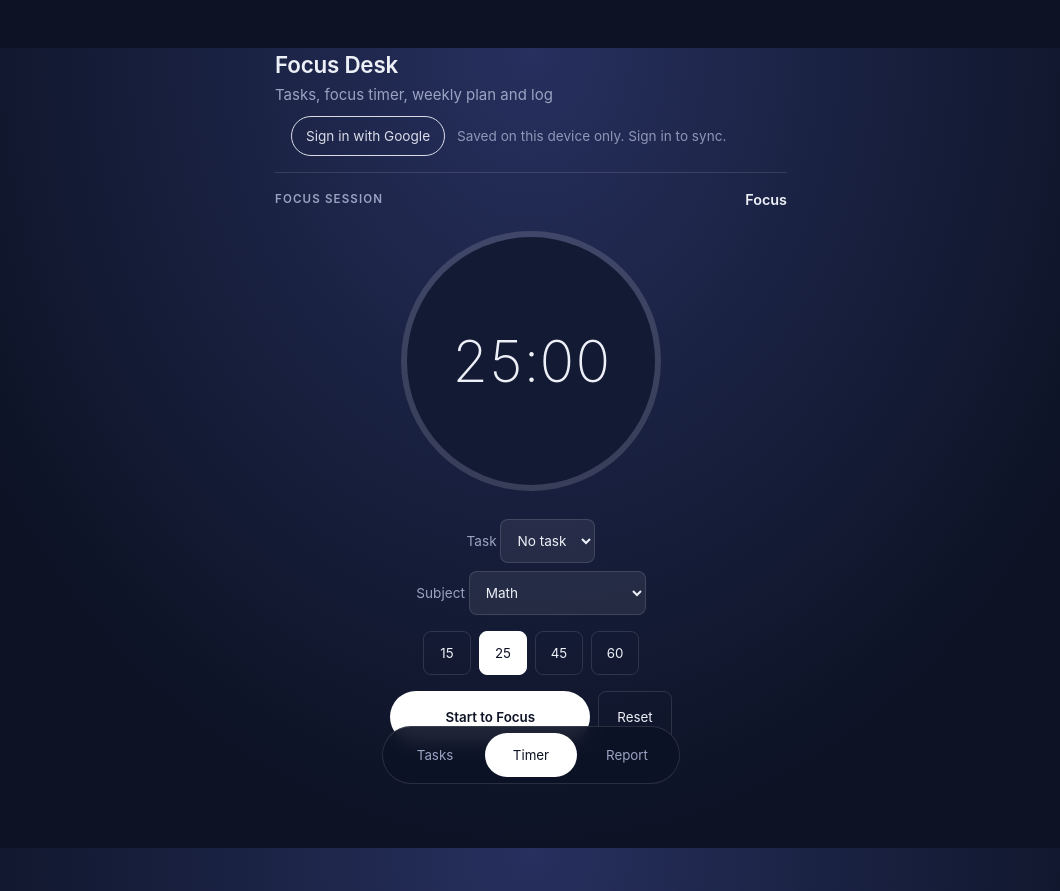
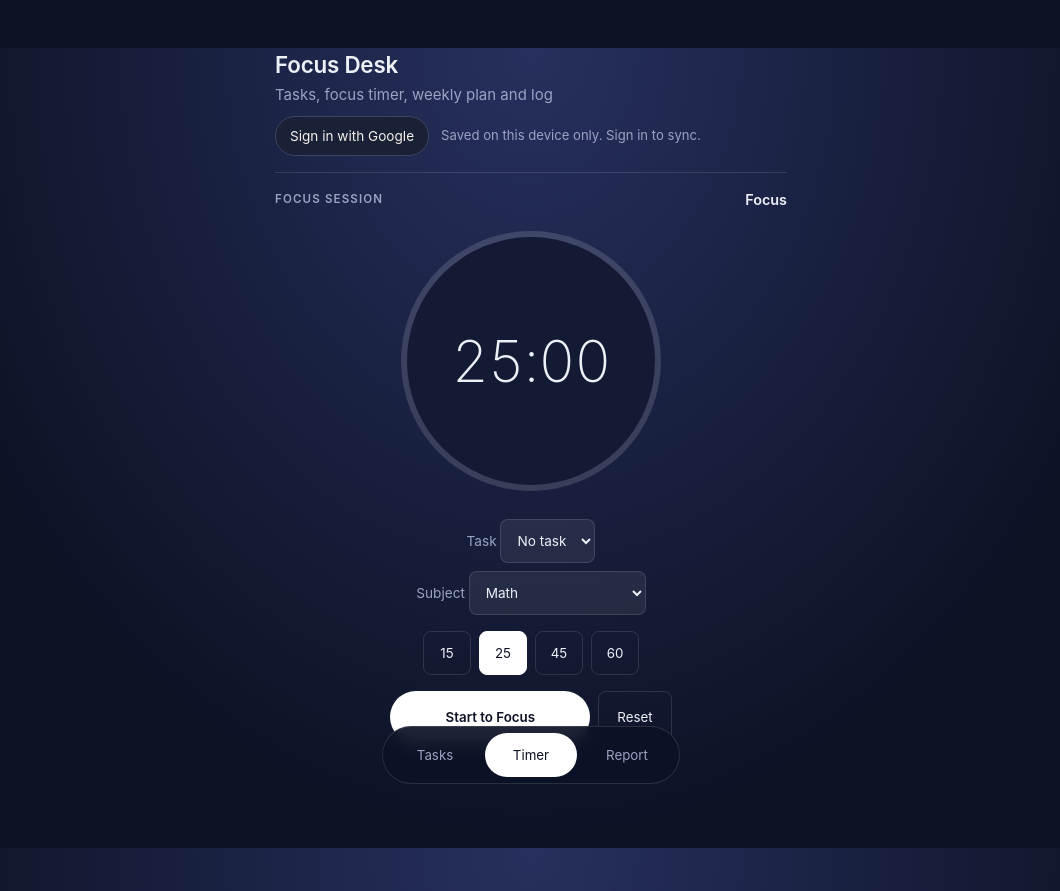
Before and after one commit to abdalhadymahmoud9-crypto/study-planner, a website with bundled scripts: page index.html in a window 1280 px wide. Shown: the whole page, without its empty margins (109-1169 px from the left). Built offline with nearby package versions, Linux system fonts and the light colour scheme.

Commit message:
Refactor syncbar styles for improved layout and colors

```diff
--- a/style.css
+++ b/style.css
@@ -91,4 +91,4 @@ select option{background:#1c2447;color:#fff}
 .subs i{background:rgba(255,255,255,.12)}
 .recent li,.tasklist li{border-color:var(--line)}
 
-.syncbar{display:flex;flex-wrap:wrap;align-items:center;gap:8px 12px;margin:10px 16px;font-size:.85rem;opacity:.9}.syncbar p{margin:0}.auth button{font:inherit;padding:8px 14px;min-height:40px;border-radius:999px;border:1px solid currentColor;background:transparent;color:inherit;cursor:pointer}.auth .who{margin-right:8px}
+.syncbar{display:flex;flex-wrap:wrap;align-items:center;gap:6px 12px;margin:10px 0 0;font-size:.82rem;color:#9aa3b8}.syncbar p{margin:0}.auth{display:flex;align-items:center;gap:8px}.auth button{font:inherit;font-size:.85rem;padding:0 14px;min-height:40px;border-radius:999px;border:1px solid #3a4560;background:#1a2036;color:#f4f1ea;cursor:pointer}.auth button:hover{border-color:#ff7a59}.auth .who{color:#f4f1ea}
```
